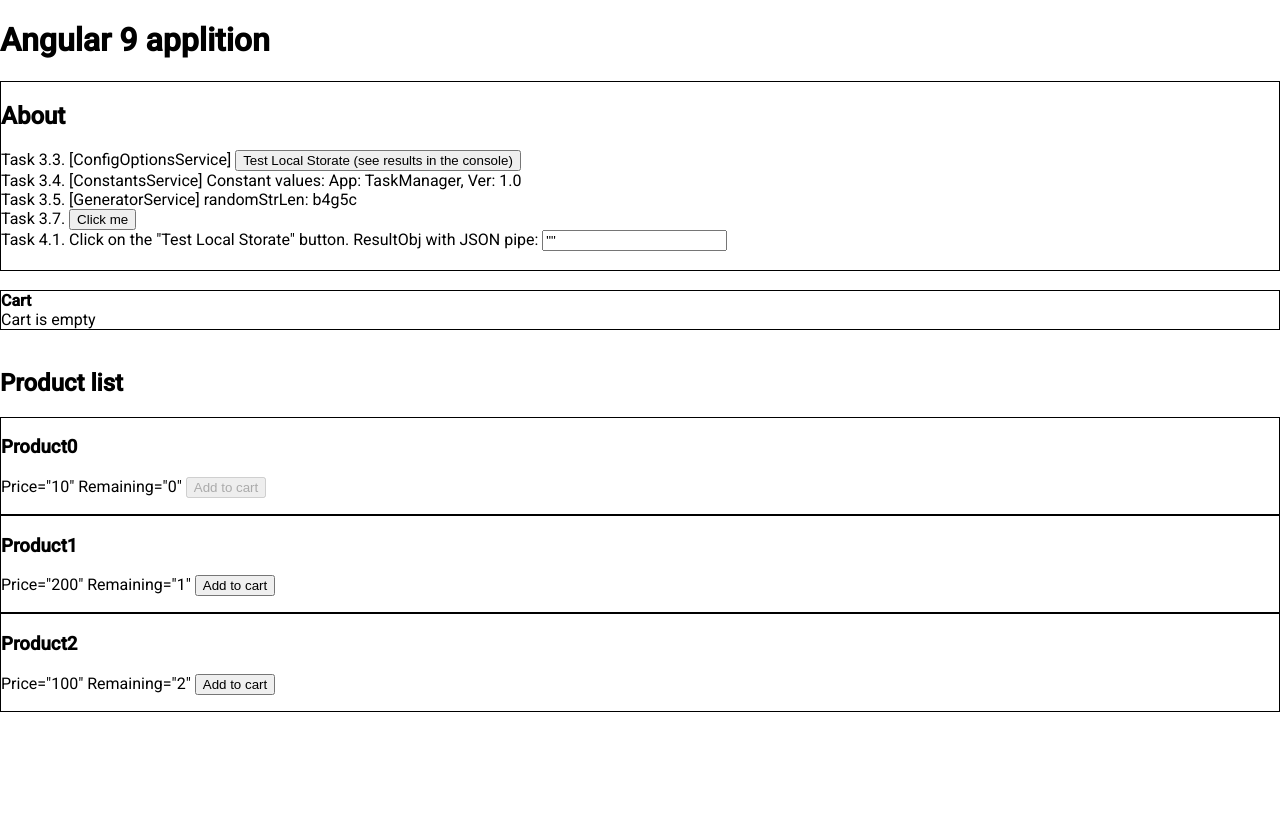
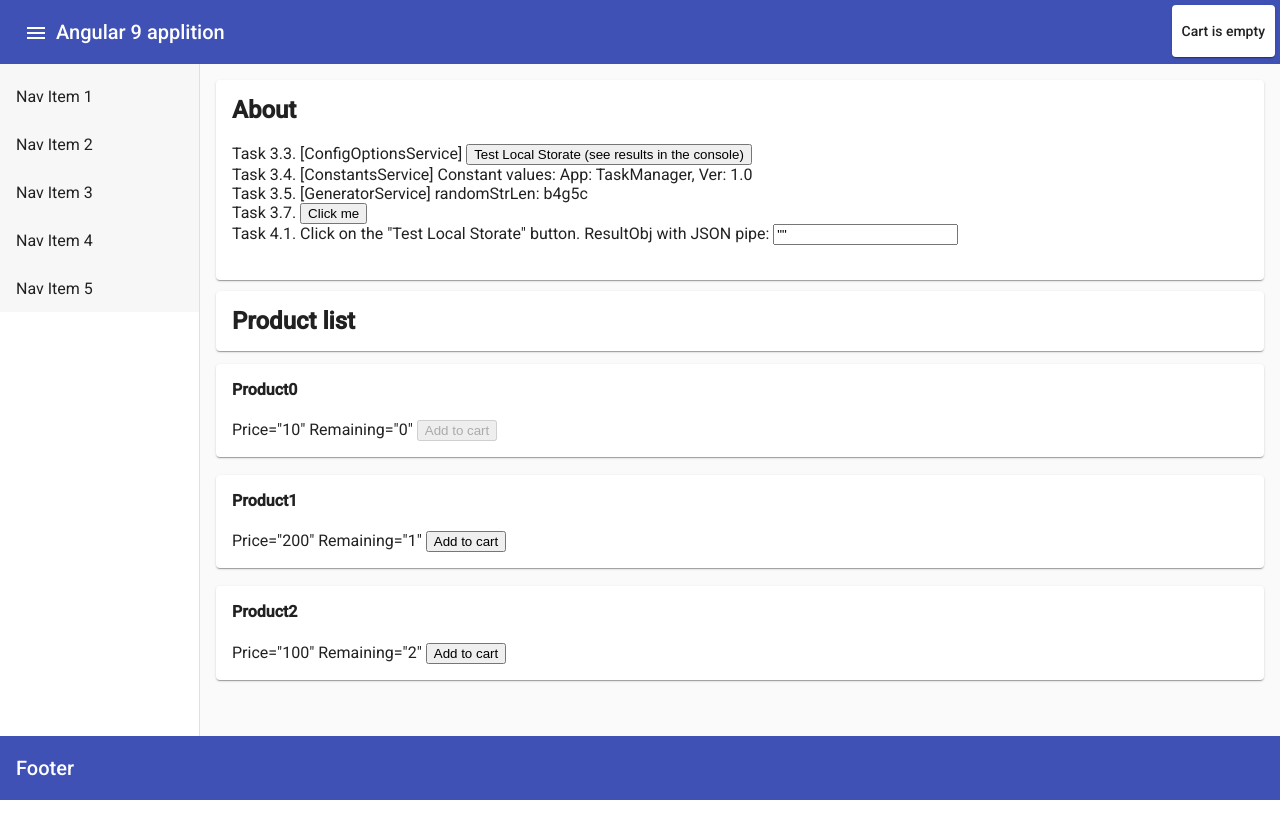
Before and after one commit to EugenePodkovka/Angular9Course1, an Angular app: page / in a window 1280 px wide. After the commit the page ends 800 px from the top, so only its background shows below. Built offline with nearby package versions, Linux system fonts and the light colour scheme.

Commit message:
Prettify

```diff
--- a/src/app/about/about.component.html
+++ b/src/app/about/about.component.html
@@ -1,4 +1,4 @@
-<div class="mainBlock">
+<mat-card class="mainBlock">
     <h2>About</h2>
     Task 3.3. [ConfigOptionsService] <input type="button" value="Test Local Storate (see results in the console)" (click)="onTestLocalStorageBtnClick()">
     <br>
@@ -10,4 +10,4 @@
     <br>
     Task 4.1. Click on the "Test Local Storate" button. ResultObj with {{'json' | uppercase}} pipe: <input type="text" [value]="testLocalStorageVal | json">
     <br><br>
-</div>
+</mat-card>
--- a/src/app/about/about.component.scss
+++ b/src/app/about/about.component.scss
@@ -1,3 +1,5 @@
 .mainBlock{
-    border: 1px solid black;
+    left: 16px;
+    top: 16px;
+    margin-right: 32px;
 }
--- a/src/app/app-component/app.component.html
+++ b/src/app/app-component/app.component.html
@@ -1,8 +1,23 @@
-<h1 #appTitle></h1>
-<app-about></app-about>
-<br>
-<app-cart-minimized></app-cart-minimized>
-<br>
-<app-product-list-component></app-product-list-component>
+<ng-container>
+    <mat-toolbar color="primary" class="example-header">
+        <button mat-icon-button (click)="sidenav.toggle()"><mat-icon>menu</mat-icon></button>
+        <h1 #appTitle></h1>
+        <app-cart-minimized></app-cart-minimized>
+    </mat-toolbar>
+
+    <mat-sidenav-container class="example-container">
+        <mat-sidenav #sidenav mode="side" opened class="example-sidenav">
+            <mat-nav-list class="sidenav-list">
+                <a mat-list-item routerLink="." *ngFor="let nav of fillerNav">{{nav}}</a>
+            </mat-nav-list>
+        </mat-sidenav>
+
+        <mat-sidenav-content>
+            <app-about></app-about>
+            <app-product-list-component></app-product-list-component>
+        </mat-sidenav-content>
+    </mat-sidenav-container>
+
+    <mat-toolbar color="primary" class="example-footer">Footer</mat-toolbar>
+</ng-container>
 <app-cart-open [isCartOpen]="cartService.isCartOpen"></app-cart-open>
-<br><br>
--- a/src/app/app-component/app.component.scss
+++ b/src/app/app-component/app.component.scss
@@ -0,0 +1,58 @@
+.example-container {
+    position: absolute;
+    top: 64px;
+    bottom: 64px;
+    left: 0;
+    right: 0;
+}
+
+.example-sidenav {
+    display: flex;
+    align-items: center;
+    justify-content: center;
+    width: 200px;
+}
+
+.sidenav-list {
+    background: rgba(0,0,0,.03);
+}
+
+.example-header {
+    position: fixed;
+    top: 0;
+    left: 0;
+    right: 0;
+}
+
+.example-footer {
+    position: fixed;
+    bottom: 0;
+    left: 0;
+    right: 0;
+}
+
+.example-is-mobile .example-toolbar {
+    position: fixed;
+    /* Make sure the toolbar will stay on top of the content as it scrolls past. */
+    z-index: 2;
+}
+
+h1.example-app-name {
+    margin-left: 8px;
+}
+
+.example-sidenav-container {
+    /* When the sidenav is not fixed, stretch the sidenav container to fill the available space. This
+       causes `<mat-sidenav-content>` to act as our scrolling element for desktop layouts. */
+    flex: 1;
+}
+
+.example-is-mobile .example-sidenav-container {
+    /* When the sidenav is fixed, don't constrain the height of the sidenav container. This allows the
+       `<body>` to be our scrolling element for mobile layouts. */
+    flex: 1 0 auto;
+}
+
+.main-card {
+    height: -webkit-fill-available;
+}
--- a/src/app/app-component/app.component.ts
+++ b/src/app/app-component/app.component.ts
@@ -9,6 +9,8 @@ import { CartService } from '../cart/services/cart.service';
 export class AppComponent implements OnInit {
   @ViewChild('appTitle', {static: true}) appTitleHeader: ElementRef;
 
+  fillerNav = Array.from({length: 5}, (_, i) => `Nav Item ${i + 1}`);
+
   constructor(
     public cartService: CartService
   ){
--- a/src/app/cart/components/cart-minimized/cart-minimized.component.html
+++ b/src/app/cart/components/cart-minimized/cart-minimized.component.html
@@ -1,8 +1,9 @@
-<div class="mainBlock">
-    <b>Cart</b>
-    <div *ngIf="getCartProductsCount() === 0">Cart is empty</div>
-    <div *ngIf="getCartProductsCount() !== 0">
-        Products in the cart = {{getCartProductsCount()}}
-        <input type="button" value="Open" (click)="onCartOpen()">
-    </div>
-</div>
+<mat-card class="matCardCart">
+    <mat-card-content>
+        <div *ngIf="getCartProductsCount() === 0">Cart is empty</div>
+        <div *ngIf="getCartProductsCount() !== 0">
+            Products in the cart = {{getCartProductsCount()}}
+            <input type="button" value="Open" (click)="onCartOpen()">
+        </div>
+    </mat-card-content>
+</mat-card>
--- a/src/app/cart/components/cart-minimized/cart-minimized.component.scss
+++ b/src/app/cart/components/cart-minimized/cart-minimized.component.scss
@@ -1,3 +1,10 @@
 .mainBlock{
     border: 1px solid black;
 }
+
+.matCardCart{
+    padding: 10px;
+    position: fixed;
+    right: 5px;
+    top: 5px;
+}
--- a/src/app/product/components/product-in-list-component/product-in-list-component.component.html
+++ b/src/app/product/components/product-in-list-component/product-in-list-component.component.html
@@ -1,10 +1,6 @@
-<div class="mainBlock">
-    <h3>{{product.Name}}</h3>
-    <p> Price="{{product.Price}}" Remaining="{{productRemaining}}"
-        <input type="button" value="Add to cart" (click)="onBuy()"
-        [disabled]="!isProductAvailable"
-        (mouseover)="onBuyBtnMouseOver()"
-        (mouseout)="onBuyBtnMouseOut()"
-        [ngClass]={buttonHover:isBuyBtnHover}>
-    </p>
-</div>
+<mat-card>
+    <h4>{{product.Name}}</h4>
+    Price="{{product.Price}}" Remaining="{{productRemaining}}"
+    <input type="button" value="Add to cart" (click)="onBuy()" [disabled]="!isProductAvailable"
+        (mouseover)="onBuyBtnMouseOver()" (mouseout)="onBuyBtnMouseOut()" [ngClass]={buttonHover:isBuyBtnHover}>
+</mat-card>
--- a/src/app/product/components/product-list-component/product-list-component.component.html
+++ b/src/app/product/components/product-list-component/product-list-component.component.html
@@ -1,12 +1,13 @@
-<h2>Product list</h2>
-
 <div>
-    <div *ngFor="let productInStock of productsInStock|async">
-        <app-product-in-list-component
-            [product]="productInStock.Product"
-            [isProductAvailable]="productInStock.Remaining > 0"
-            [productRemaining]="productInStock.Remaining"
-            (productPurchased)="onProductPurchased($event)"
-        ></app-product-in-list-component>
-    </div>
+    <mat-card class="mainBlock"><h2>Product list</h2></mat-card>
+    <mat-list *ngFor="let productInStock of productsInStock|async">
+        <mat-list-item class="productLine">
+            <app-product-in-list-component class="main-product-in-list"
+                [product]="productInStock.Product"
+                [isProductAvailable]="productInStock.Remaining > 0"
+                [productRemaining]="productInStock.Remaining"
+                (productPurchased)="onProductPurchased($event)">
+            </app-product-in-list-component>
+        </mat-list-item>
+    </mat-list>
 </div>
--- a/src/app/product/components/product-list-component/product-list-component.component.scss
+++ b/src/app/product/components/product-list-component/product-list-component.component.scss
@@ -1,3 +1,14 @@
 .productLine{
-    border: 1px solid black;
+    height: auto;
+    padding-bottom: 10px;
 }
+
+.main-product-in-list{
+    width: 100%;
+}
+
+.mainBlock{
+    top: 11px;
+    margin-right: 32px;
+    margin: 16px;
+}
```
Also changed, not shown: src/app/shared/shared.module.ts (+68 -4 lines).
